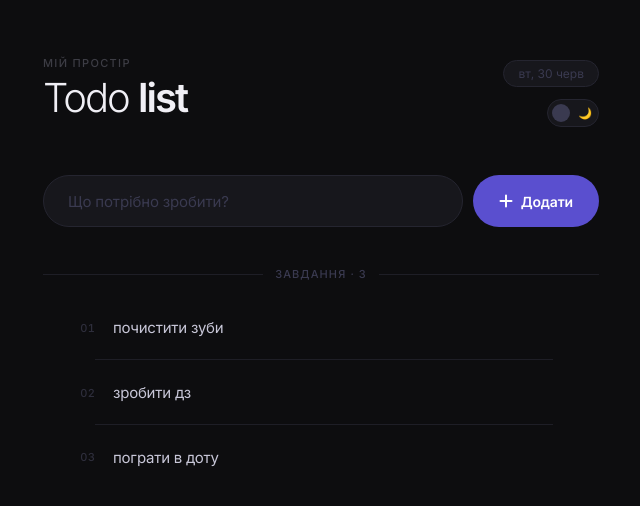
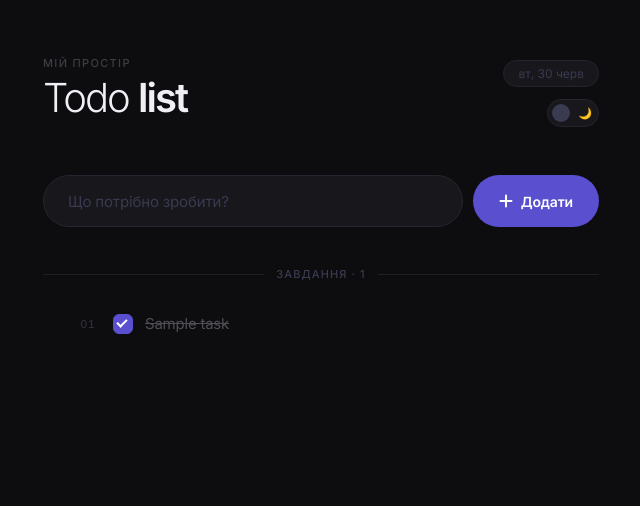
Before and after one commit to willedddd1337-dotcom/todolist, a Flask app: page / in a window 1280 px wide. Shown: the top 506 px of the page, without its empty margins (319-959 px from the left). Run offline with Flask 3, Linux system fonts and the light colour scheme; tables that the repository leaves empty hold one stand-in row (values such as "Sample post").

Commit message:
Add files via upload

```diff
--- a/main.py
+++ b/main.py
@@ -1,25 +1,31 @@
 from flask import Flask, render_template, request, redirect
+from todo import AddTask, completed, show, delete, Task
+from db import SessionLocal
 
-todos = ["почистити зуби", "зробити дз", "пограти в доту"]
 
 app = Flask(__name__)
 
 
 @app.route('/')
 def index():
-    return render_template("index.html", text=todos)
-
+    tasks = show()
+    print(tasks)
+    return render_template('index.html', tasks=tasks)
 
 @app.route('/add', methods=["POST"])
 def add_new_task():
-    todos.append(request.form['todo'])
-    return redirect("/")
-
+    new_task = request.form["todo"]
+    AddTask(new_task)
+    return redirect('/')
 
 @app.route('/delete/<int:id>')
-def delete(id):
-    if 0 <= id < len(todos):
-        todos.pop(id)
+def Delete(id: int):
+    delete(id)
+    return redirect('/')
+
+@app.route('/complete/<int:id>', methods=["POST"])
+def Сomplete(id: int):
+    completed(id)
     return redirect('/')
 
 if __name__ == "__main__":
--- a/templates/index.html
+++ b/templates/index.html
@@ -280,8 +280,11 @@
 
     .todo-body {
       flex: 1;
-      padding: 20px 18px;
+      padding: 16px 18px;
       border-bottom: 1px solid var(--border2);
+      display: flex;
+      align-items: center;
+      gap: 12px;
       transition: border-color .3s;
     }
 
@@ -293,7 +296,55 @@
       letter-spacing: -.015em;
       line-height: 1.45;
       word-break: break-word;
-      transition: color .15s;
+      transition: color .15s, opacity .2s, text-decoration .2s;
+    }
+
+    .todo-text.done {
+      text-decoration: line-through;
+      opacity: 0.35;
+    }
+
+    /* Custom checkbox */
+    .check-form {
+      display: flex;
+      align-items: center;
+      flex-shrink: 0;
+    }
+
+    .check-form input[type="checkbox"] {
+      appearance: none;
+      -webkit-appearance: none;
+      width: 20px;
+      height: 20px;
+      border-radius: 6px;
+      border: 1.5px solid var(--border);
+      background: transparent;
+      cursor: pointer;
+      position: relative;
+      transition: border-color .2s, background .2s;
+      flex-shrink: 0;
+    }
+
+    .check-form input[type="checkbox"]:hover {
+      border-color: var(--accent);
+    }
+
+    .check-form input[type="checkbox"]:checked {
+      background: var(--accent);
+      border-color: var(--accent);
+    }
+
+    .check-form input[type="checkbox"]:checked::after {
+      content: '';
+      position: absolute;
+      left: 5px;
+      top: 2px;
+      width: 6px;
+      height: 10px;
+      border: 2px solid #fff;
+      border-top: none;
+      border-left: none;
+      transform: rotate(45deg);
     }
 
     .del-btn {
@@ -378,20 +429,25 @@
       </button>
     </form>
 
-    {% if text %}
+    {% if tasks %}
     <div class="section-head">
       <div class="section-line"></div>
-      <span class="section-txt">Завдання · {{ text|length }}</span>
+      <span class="section-txt">Завдання · {{ tasks|length }}</span>
       <div class="section-line"></div>
     </div>
     <div class="todo-list">
-      {% for todo in text %}
+      {% for todo in tasks %}
       <div class="todo-item">
         <span class="todo-num">{{ '%02d' % loop.index }}</span>
         <div class="todo-body">
-          <span class="todo-text">{{ todo }}</span>
+          <form class="check-form" method="post" action="/complete/{{ todo.id }}">
+            <input type="checkbox"
+                   {% if todo.completed %}checked{% endif %}
+                   onchange="this.form.submit()">
+          </form>
+          <span class="todo-text {% if todo.completed %}done{% endif %}">{{ todo.title }}</span>
         </div>
-        <a href="/delete/{{ loop.index0 }}" class="del-btn" title="Видалити">
+        <a href="/delete/{{ todo.id }}" class="del-btn" title="Видалити">
           <svg width="12" height="12" viewBox="0 0 12 12" fill="none">
             <path d="M1 1l10 10M11 1L1 11" stroke="currentColor" stroke-width="1.7" stroke-linecap="round"/>
           </svg>
@@ -401,7 +457,7 @@
     </div>
     {% endif %}
 
-    {% if not text %}
+    {% if not tasks %}
     <div class="empty">
       <div class="empty-ring">
         <svg width="22" height="22" viewBox="0 0 22 22" fill="none">
--- /dev/null
+++ b/todo.py
@@ -0,0 +1,52 @@
+from datetime import datetime
+from sqlalchemy import func, select
+from sqlalchemy.orm import (
+    DeclarativeBase,
+    Mapped,
+    mapped_column
+    )
+from db import SessionLocal, engine
+
+class Base(DeclarativeBase):
+    pass
+
+
+class Task(Base):
+    __tablename__ = "tasks"
+
+    id: Mapped[int] = mapped_column(primary_key=True)
+    title: Mapped[str]
+    completed: Mapped[bool] = mapped_column(default=False)
+    created_at: Mapped[datetime] = mapped_column(default=func.now())
+
+Base.metadata.create_all(bind=engine)
+
+
+def AddTask(title: str) -> None:
+    with SessionLocal() as s:
+        task = Task(title=title)
+        s.add(task)
+        s.commit()
+
+
+def completed(task_id: int) -> None:
+    with SessionLocal() as s:
+        task = s.get(Task, task_id)
+        if task:
+            task.completed = True
+            s.commit()
+
+
+def delete(task_id: int) -> None:
+    with SessionLocal() as s:
+        task = s.get(Task, task_id)
+
+        if task:
+            s.delete(task)
+            s.commit()
+
+
+def show() -> None:
+    with SessionLocal() as s:
+        tasks = s.scalars(select(Task).order_by(Task.created_at)).all()
+        return tasks
```
Also changed, not shown: db.py (added, +7 -0 lines).
